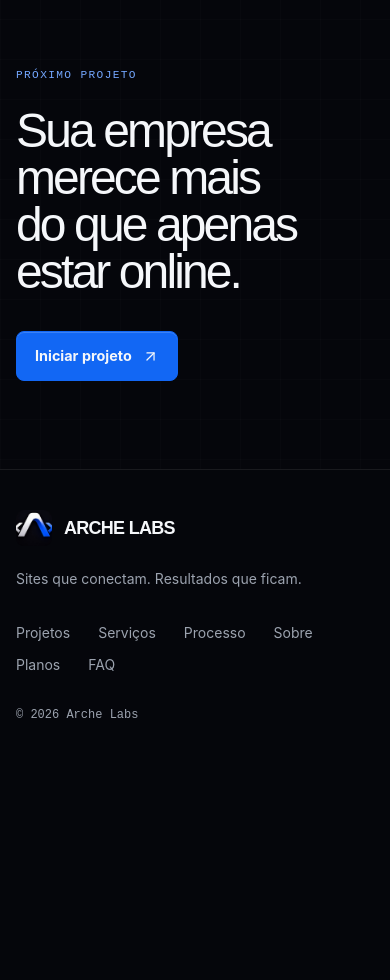
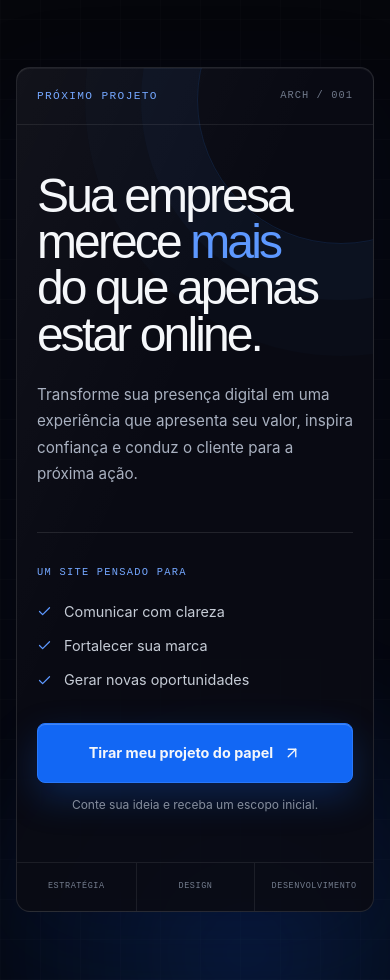
Before and after one commit to ArcheLabs-vip/archelabs.vip, a React (Vite) app: page / in a window 390 px wide. Shown: the part 11020-12000 px from the top of the page. Before the commit the page ends 11783 px from the top, so only its background shows below. Built offline with nearby package versions, Linux system fonts and the light colour scheme; a web font is replaced by a local one.

Commit message:
feat: implement closing call-to-action section with responsive design and styling

```diff
--- a/src/App.tsx
+++ b/src/App.tsx
@@ -480,22 +480,61 @@ export function App() {
           </div>
         </section>
 
-        <section className="section-space relative overflow-hidden">
-          <div className="technical-grid absolute inset-0 opacity-50" aria-hidden="true" />
+        <section className="closing-cta section-space relative overflow-hidden" aria-labelledby="closing-cta-title">
+          <div className="technical-grid absolute inset-0 opacity-40" aria-hidden="true" />
+          <div className="closing-cta__glow" aria-hidden="true" />
           <Reveal className="page-shell relative">
-            <div className="max-w-4xl">
+            <div className="closing-cta__panel">
+              <div className="closing-cta__topline">
                 <p className="eyebrow">PRÓXIMO PROJETO</p>
-              <h2 className="display-balance mt-6 font-display text-5xl font-medium leading-[0.98] tracking-[-0.06em] md:text-7xl">
-                Sua empresa merece mais do que apenas estar online.
+                <p className="closing-cta__index" aria-hidden="true">ARCH / 001</p>
+              </div>
+
+              <div className="closing-cta__content">
+                <div className="closing-cta__statement">
+                  <h2
+                    id="closing-cta-title"
+                    className="display-balance font-display text-5xl font-medium leading-[0.96] tracking-[-0.06em] md:text-7xl"
+                  >
+                    Sua empresa merece <span>mais</span> do que apenas estar online.
                   </h2>
+                  <p className="body-pretty closing-cta__support">
+                    Transforme sua presença digital em uma experiência que apresenta seu valor,
+                    inspira confiança e conduz o cliente para a próxima ação.
+                  </p>
+                </div>
+
+                <aside className="closing-cta__action" aria-label="Comece seu projeto">
+                  <p className="closing-cta__action-label">UM SITE PENSADO PARA</p>
+                  <ul className="closing-cta__benefits">
+                    {[
+                      "Comunicar com clareza",
+                      "Fortalecer sua marca",
+                      "Gerar novas oportunidades",
+                    ].map((benefit) => (
+                      <li key={benefit}>
+                        <Check aria-hidden="true" size={15} strokeWidth={2} />
+                        {benefit}
+                      </li>
+                    ))}
+                  </ul>
                   <button
-                className="button button-primary mt-9"
+                    className="button closing-cta__button"
                     type="button"
                     onClick={() => setSelectedPlan(recommendedPlan)}
                   >
-                Iniciar projeto
-                <ArrowUpRight aria-hidden="true" size={17} strokeWidth={1.7} />
+                    Tirar meu projeto do papel
+                    <ArrowUpRight aria-hidden="true" size={18} strokeWidth={1.8} />
                   </button>
+                  <p className="closing-cta__note">Conte sua ideia e receba um escopo inicial.</p>
+                </aside>
+              </div>
+
+              <div className="closing-cta__footer" aria-hidden="true">
+                <span>Estratégia</span>
+                <span>Design</span>
+                <span>Desenvolvimento</span>
+              </div>
             </div>
           </Reveal>
         </section>
--- a/src/index.css
+++ b/src/index.css
@@ -347,6 +347,222 @@ a.button:active {
 .blue-rule {
   height: 1px;
   background: linear-gradient(90deg, #1267f4, rgb(18 103 244 / 0));
+}
+
+.closing-cta {
+  isolation: isolate;
+}
+
+.closing-cta__glow {
+  position: absolute;
+  right: -12rem;
+  bottom: -18rem;
+  width: 42rem;
+  height: 42rem;
+  border-radius: 50%;
+  background: radial-gradient(circle, rgb(18 103 244 / 0.2), transparent 68%);
+  filter: blur(1.5rem);
+}
+
+.closing-cta__panel {
+  position: relative;
+  overflow: hidden;
+  border: 1px solid rgb(255 255 255 / 0.11);
+  border-radius: 1.25rem;
+  background:
+    linear-gradient(115deg, rgb(255 255 255 / 0.035), transparent 42%),
+    rgb(10 12 20 / 0.9);
+  box-shadow:
+    inset 0 1px 0 rgb(255 255 255 / 0.055),
+    0 2rem 6rem rgb(0 18 68 / 0.2);
+}
+
+.closing-cta__panel::after {
+  position: absolute;
+  top: -4.5rem;
+  right: -2.5rem;
+  width: 18rem;
+  height: 18rem;
+  border: 1px solid rgb(52 133 255 / 0.15);
+  border-radius: 50%;
+  content: "";
+  box-shadow:
+    0 0 0 3.5rem rgb(52 133 255 / 0.035),
+    0 0 0 7rem rgb(52 133 255 / 0.02);
+  pointer-events: none;
+}
+
+.closing-cta__topline {
+  position: relative;
+  z-index: 1;
+  display: flex;
+  align-items: center;
+  justify-content: space-between;
+  gap: 2rem;
+  border-bottom: 1px solid rgb(255 255 255 / 0.08);
+  padding: 1.25rem clamp(1.25rem, 3vw, 2.5rem);
+}
+
+.closing-cta__topline p {
+  margin: 0;
+}
+
+.closing-cta__index {
+  font-family: "JetBrains Mono Variable", "JetBrains Mono", monospace;
+  font-size: 0.65rem;
+  letter-spacing: 0.1em;
+  color: #70798a;
+}
+
+.closing-cta__content {
+  position: relative;
+  z-index: 1;
+  display: grid;
+  grid-template-columns: minmax(0, 1.7fr) minmax(17rem, 0.7fr);
+  gap: clamp(3rem, 7vw, 7rem);
+  align-items: end;
+  padding: clamp(3rem, 7vw, 6.5rem) clamp(1.25rem, 5vw, 4.75rem);
+}
+
+.closing-cta__statement h2 {
+  max-width: 12ch;
+  margin: 0;
+}
+
+.closing-cta__statement h2 span {
+  color: #5d98ff;
+}
+
+.closing-cta__support {
+  max-width: 38rem;
+  margin: 2rem 0 0;
+  font-size: clamp(1rem, 1.35vw, 1.125rem);
+  line-height: 1.75;
+  color: #a9b1c0;
+}
+
+.closing-cta__action {
+  position: relative;
+  border-left: 1px solid rgb(255 255 255 / 0.1);
+  padding-left: clamp(1.5rem, 3vw, 2.5rem);
+}
+
+.closing-cta__action-label {
+  margin: 0 0 1.25rem;
+  font-family: "JetBrains Mono Variable", "JetBrains Mono", monospace;
+  font-size: 0.65rem;
+  letter-spacing: 0.12em;
+  color: #74a7ff;
+}
+
+.closing-cta__benefits {
+  display: grid;
+  gap: 0.8rem;
+  margin: 0;
+  padding: 0;
+  list-style: none;
+}
+
+.closing-cta__benefits li {
+  display: flex;
+  gap: 0.75rem;
+  align-items: center;
+  font-size: 0.9rem;
+  color: #c6ccd6;
+}
+
+.closing-cta__benefits svg {
+  color: #5d98ff;
+}
+
+.closing-cta__button {
+  width: 100%;
+  min-height: 3.75rem;
+  margin-top: 2rem;
+  border: 1px solid #2878fa;
+  background: #1267f4;
+  color: #f5f7fa;
+  box-shadow:
+    inset 0 1px 0 rgb(255 255 255 / 0.2),
+    0 0.9rem 2.25rem rgb(18 103 244 / 0.25);
+}
+
+.closing-cta__button:hover {
+  border-color: #5595ff;
+  background: #2878fa;
+  box-shadow:
+    inset 0 1px 0 rgb(255 255 255 / 0.25),
+    0 1.1rem 3rem rgb(18 103 244 / 0.34);
+  transform: translateY(-2px);
+}
+
+.closing-cta__note {
+  margin: 0.8rem 0 0;
+  font-size: 0.75rem;
+  line-height: 1.5;
+  color: #858d9d;
+  text-align: center;
+}
+
+.closing-cta__footer {
+  position: relative;
+  z-index: 1;
+  display: grid;
+  grid-template-columns: repeat(3, 1fr);
+  border-top: 1px solid rgb(255 255 255 / 0.08);
+}
+
+.closing-cta__footer span {
+  padding: 1.1rem 1.25rem;
+  font-family: "JetBrains Mono Variable", "JetBrains Mono", monospace;
+  font-size: 0.62rem;
+  letter-spacing: 0.12em;
+  color: #737c8d;
+  text-align: center;
+  text-transform: uppercase;
+}
+
+.closing-cta__footer span + span {
+  border-left: 1px solid rgb(255 255 255 / 0.08);
+}
+
+@media (max-width: 767px) {
+  .closing-cta__panel {
+    border-radius: 0.875rem;
+  }
+
+  .closing-cta__panel::after {
+    top: -7rem;
+    right: -7rem;
+  }
+
+  .closing-cta__content {
+    grid-template-columns: 1fr;
+    gap: 2.75rem;
+    align-items: start;
+  }
+
+  .closing-cta__statement h2 {
+    max-width: 11ch;
+  }
+
+  .closing-cta__support {
+    margin-top: 1.5rem;
+    font-size: 0.95rem;
+  }
+
+  .closing-cta__action {
+    border-top: 1px solid rgb(255 255 255 / 0.1);
+    border-left: 0;
+    padding-top: 2rem;
+    padding-left: 0;
+  }
+
+  .closing-cta__footer span {
+    padding-inline: 0.5rem;
+    font-size: 0.53rem;
+    letter-spacing: 0.07em;
+  }
 }
 
 @media (prefers-reduced-motion: no-preference) {
```
Lines whose indentation alone changed are shown as unchanged.
